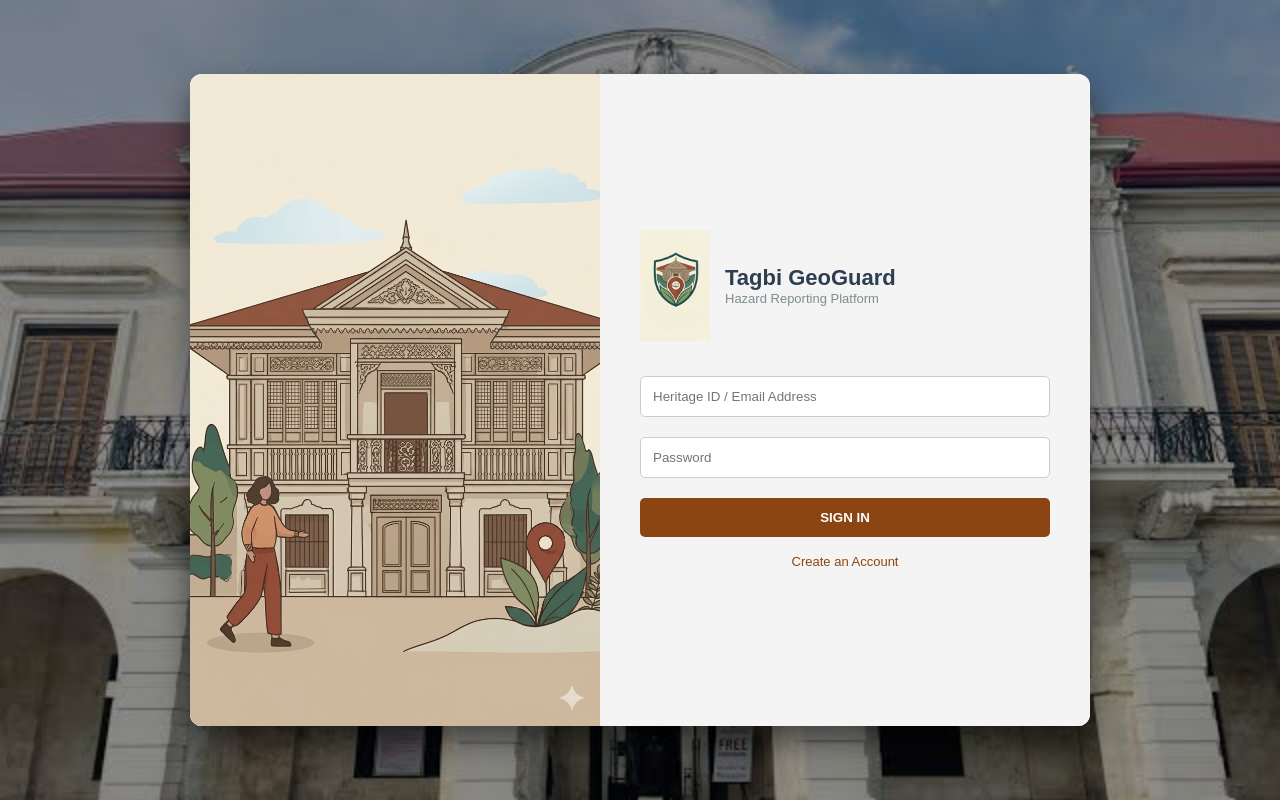
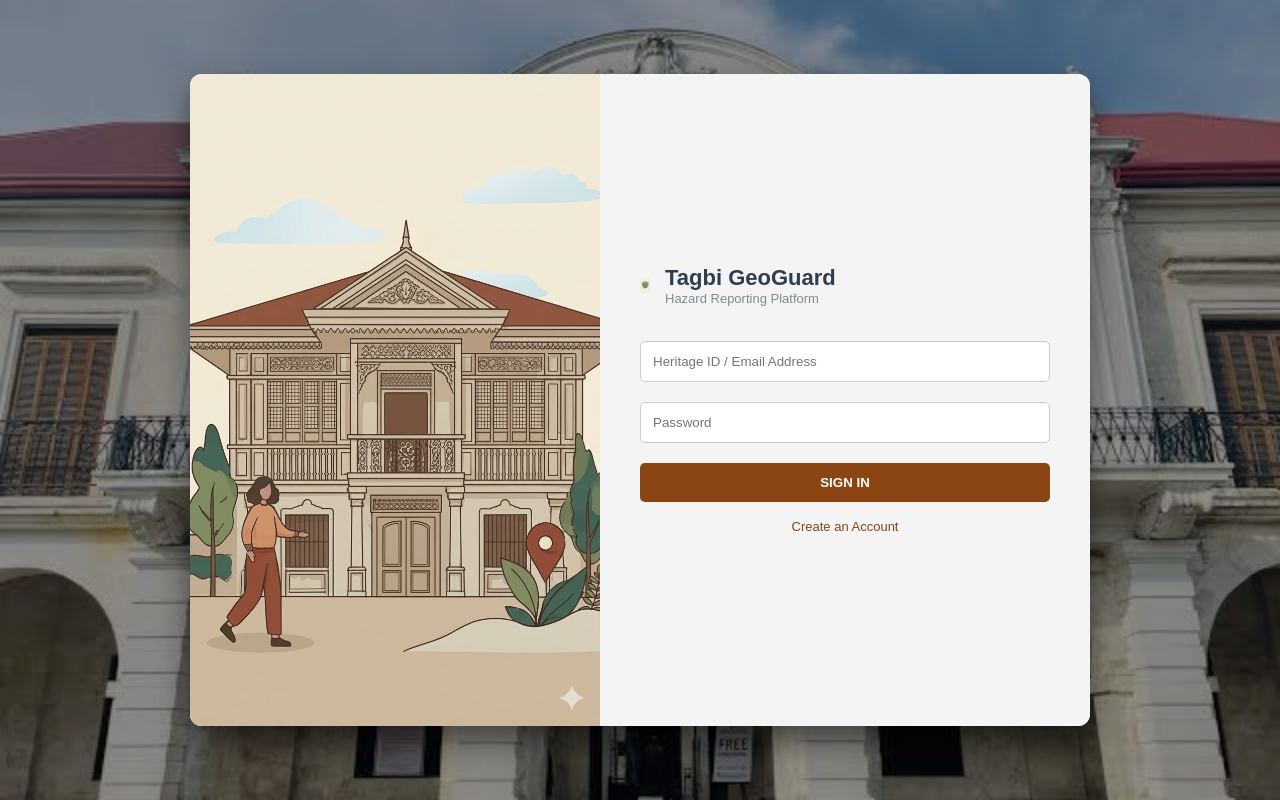
Before and after one commit to EzioKie777/so-Ugh, a plain HTML site: page index.html in a window 1280 px wide. Drawn offline with Linux system fonts and the light colour scheme.

Commit message:
Update index.html

```diff
--- a/index.html
+++ b/index.html
@@ -56,7 +56,7 @@
     }
 
     .header-logo {
-        width: 70px; /* Try 70px for a clear but balanced look */
+        width: 10px; /* Try 70px for a clear but balanced look */
         height: auto;
         margin-right: 15px;
     }
```
